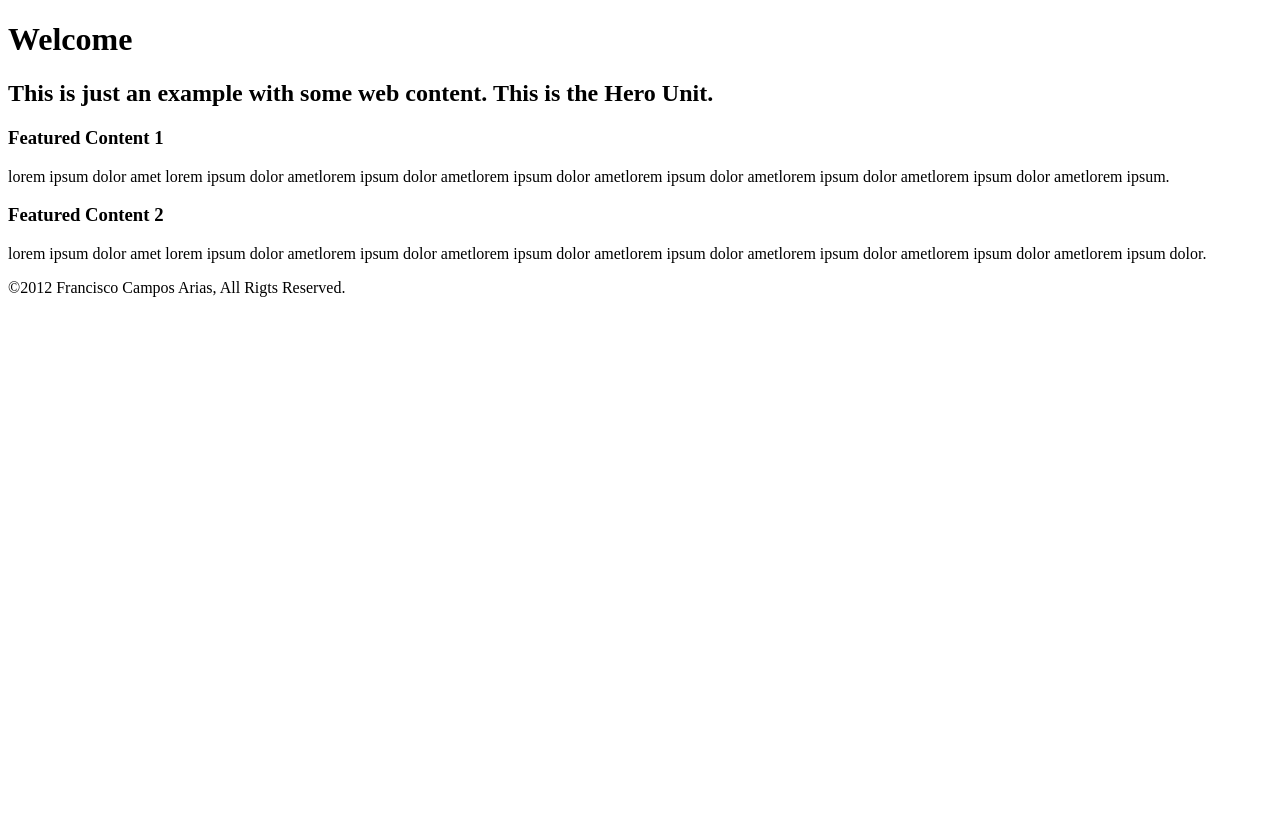
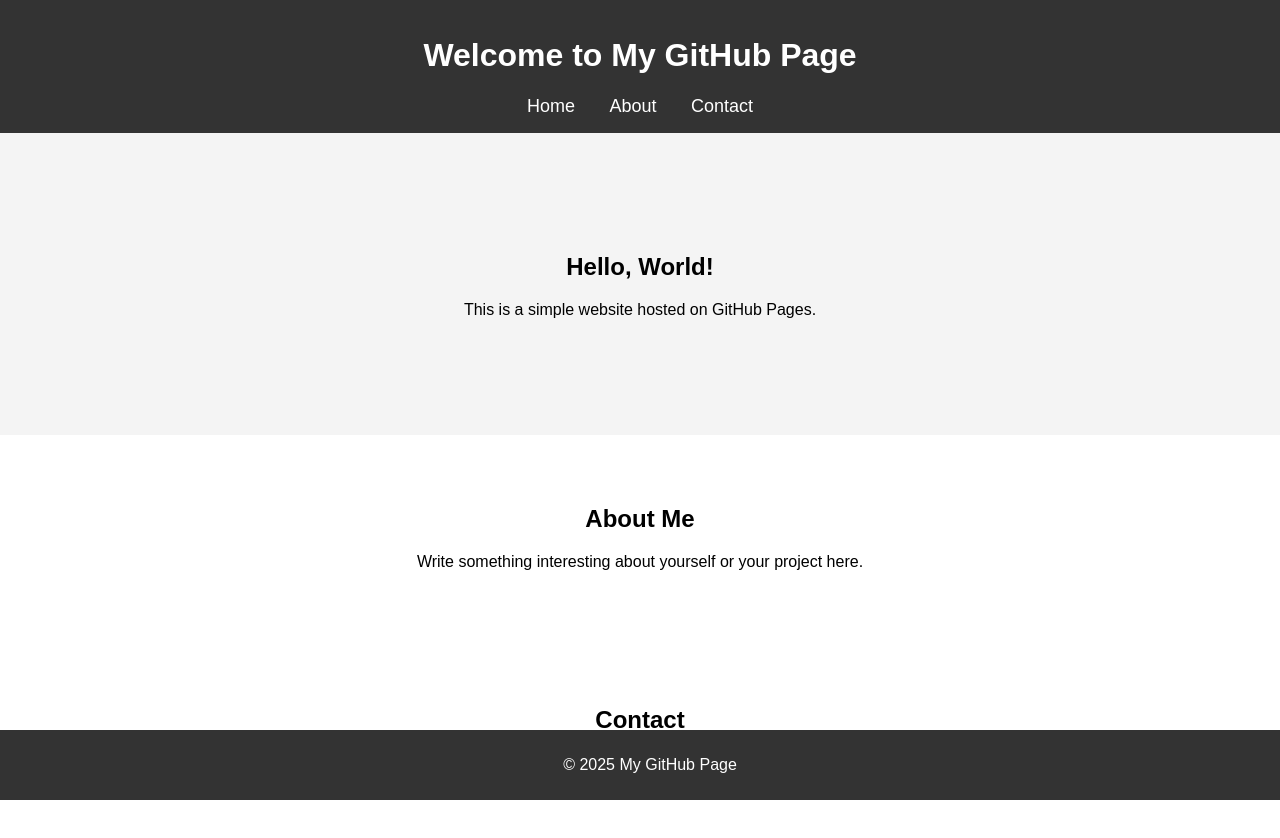
Before and after one commit to jsl333uvm/jsl333uvm.github.io, a plain HTML site: page index.html in a window 1280 px wide. Before the commit the page ends 800 px from the top, so only its background shows below. Drawn offline with Linux system fonts and the light colour scheme.

Commit message:
Update index.html

```diff
--- a/index.html
+++ b/index.html
@@ -1,42 +1,73 @@
-<!DOCTYPE HTML>
-<!-- THE DOCTYPE tells the browser what type of webpage to render, the doctype used in this website is HTML5 which is the most recent HTML. -->
-<html lang="en-US">
+<!DOCTYPE html>
+<html lang="en">
 <head>
-	<meta charset="UTF-8">
-	<title>Dr. Justin S. Lesser, Ph.D.</title>
-	<!-- THE TITLE element is the name of the page, it is also visible in the browser tab. Its always good practice to give each page an appropriate title. -->
-	<meta name="description" content="A sample website, nothin fancy">
-      <meta http-equiv="author" content="Francisco Campos Arias">
-      <meta name="keywords" content="html, css, web, design, sample, practice">
-      <!-- These are META TAGS, they're used to describe the website, this information is read mainly by search engines like GOOGLE, YAHOO, ETC... -->
-	<link rel="stylesheet" href="style.css">
-	<script src="http://localhost:8080/target/target-script-min.js#anonymous"></script>
+    <meta charset="UTF-8">
+    <meta name="viewport" content="width=device-width, initial-scale=1.0">
+    <title>My GitHub Page</title>
+    <style>
+        body {
+            font-family: Arial, sans-serif;
+            margin: 0;
+            padding: 0;
+            text-align: center;
+        }
+        header {
+            background-color: #333;
+            color: white;
+            padding: 1rem;
+        }
+        nav a {
+            color: white;
+            text-decoration: none;
+            margin: 0 15px;
+            font-size: 18px;
+        }
+        section {
+            padding: 50px;
+        }
+        .hero {
+            background: #f4f4f4;
+            padding: 100px 20px;
+        }
+        footer {
+            background-color: #333;
+            color: white;
+            padding: 10px;
+            position: absolute;
+            width: 100%;
+            bottom: 0;
+        }
+    </style>
 </head>
 <body>
-	<div class="container">
-<!-- THIS ACTUAL CONTENT BEGINS HERE...this is called a comment. which can only be seen when viewing the source code. This text CANNOT be seen by the browser. Its helpful when you need to place notes, comments or reminders in your code -->
-	<header>
-		<div class="header">
-			<h1>Welcome</h1>
-		</div>
-	</header>
-	<!-- END HEADER | the header element in new to HTML5 -->
-		<div class="main">
-			<h2>This is just an example with some web content. This is the Hero Unit.</h2>
-		</div>
-		<div class="feature">
-			<h3>Featured Content 1</h3>
-			<p>lorem ipsum dolor amet lorem ipsum dolor ametlorem ipsum dolor ametlorem ipsum dolor ametlorem ipsum dolor ametlorem ipsum dolor ametlorem ipsum dolor ametlorem ipsum.</p>
-			<!-- LOREM IPSUM is universally used. Lorem ipsum is dummy text, it does't really mean anything. Its used to fill space or for mockups. -->
-		</div>
-		<div class="feature">
-			<h3>Featured Content 2</h3>
-			<p>lorem ipsum dolor amet lorem ipsum dolor ametlorem ipsum dolor ametlorem ipsum dolor ametlorem ipsum dolor ametlorem ipsum dolor ametlorem ipsum dolor ametlorem ipsum dolor.</p>
-		</div>
-	<footer>
-		&copy;2012 Francisco Campos Arias, All Rigts Reserved.
-	</footer>
-	<!-- END FOOTER | the footer element is also new to HTML5 -->
-	</div>
+
+<header>
+    <h1>Welcome to My GitHub Page</h1>
+    <nav>
+        <a href="#home">Home</a>
+        <a href="#about">About</a>
+        <a href="#contact">Contact</a>
+    </nav>
+</header>
+
+<section id="home" class="hero">
+    <h2>Hello, World!</h2>
+    <p>This is a simple website hosted on GitHub Pages.</p>
+</section>
+
+<section id="about">
+    <h2>About Me</h2>
+    <p>Write something interesting about yourself or your project here.</p>
+</section>
+
+<section id="contact">
+    <h2>Contact</h2>
+    <p>You can reach me at myemail@example.com</p>
+</section>
+
+<footer>
+    <p>&copy; 2025 My GitHub Page</p>
+</footer>
+
 </body>
 </html>
```
